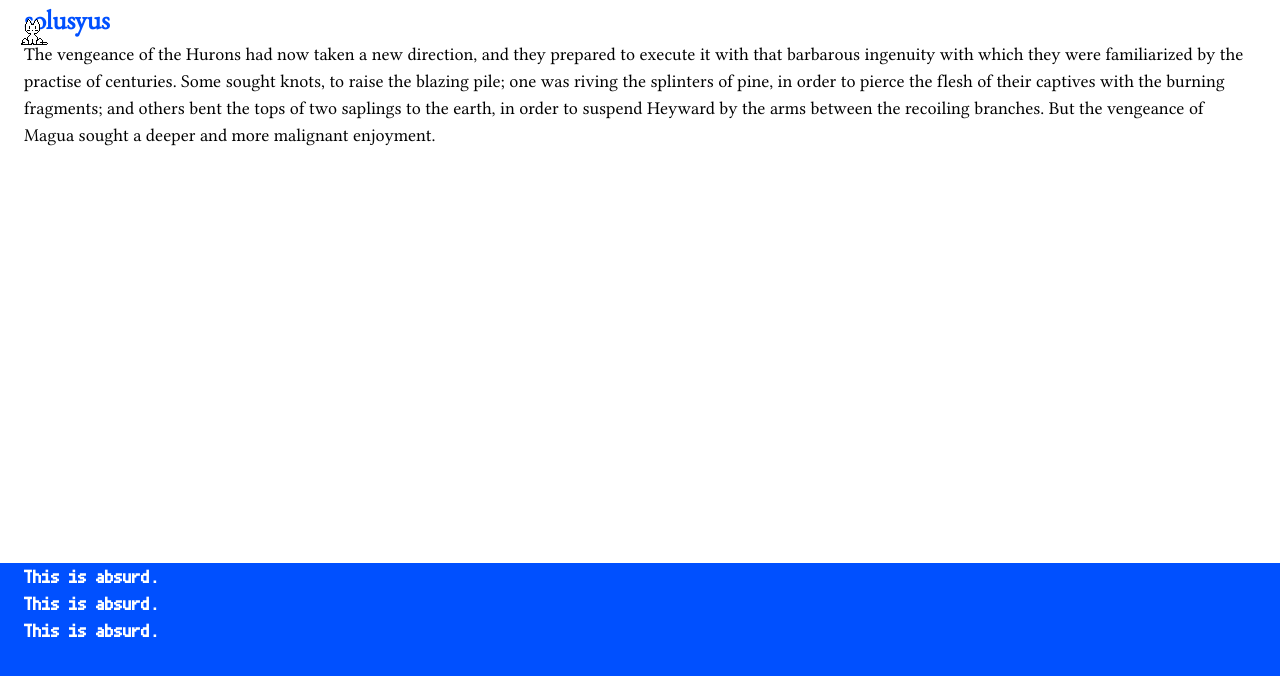
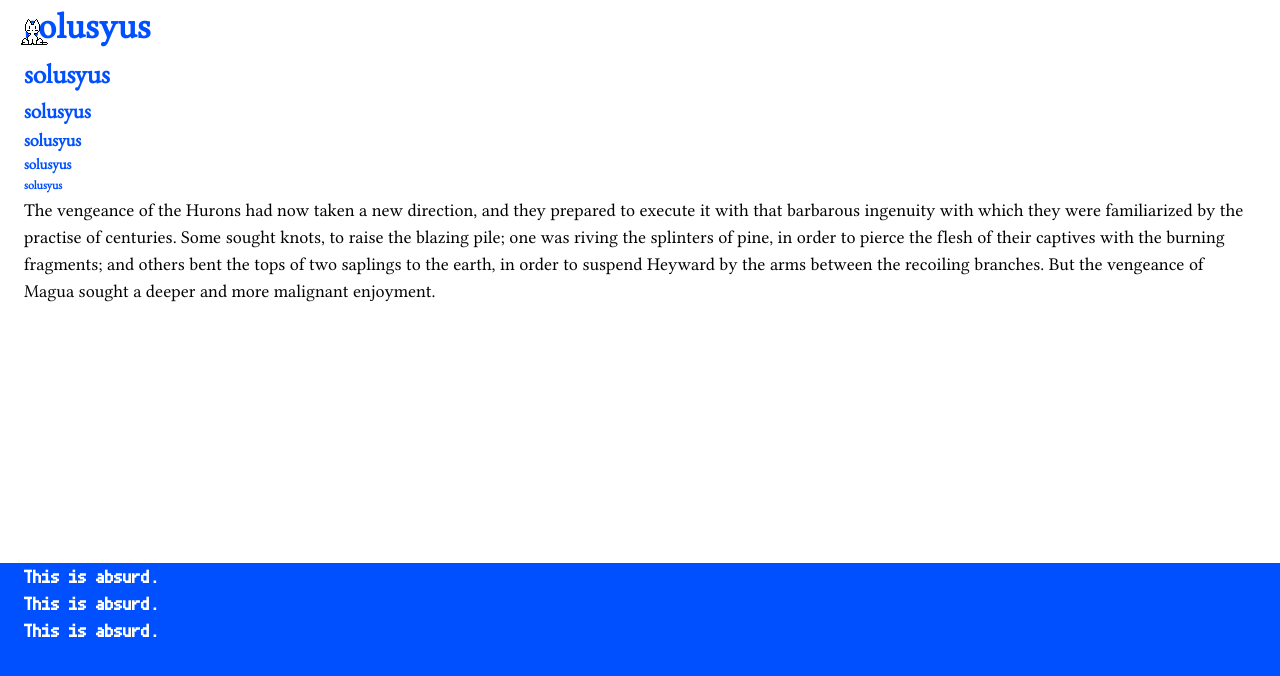
Before and after one commit to solusyus/website, a Jekyll site: the page built from index.html, in a window 1280 px wide. Shown: the top 676 px of the page. Built offline with Jekyll 4.4.1, drawn with Linux system fonts in a browser that asks for light colours; nearby versions of some CDN libraries; a script that is not in the unit is left out.

Commit message:
Update header.html

```diff
--- a/_includes/header.html
+++ b/_includes/header.html
@@ -1,5 +1,10 @@
 <header>
   <button style="all: unset; cursor: pointer;" class="tip" data-tip="Hello, Universe!">
+    <h1 class="site-heading">solusyus</h1>
     <h2 class="site-heading">solusyus</h2>
+    <h3 class="site-heading">solusyus</h3>
+    <h4 class="site-heading">solusyus</h4>
+    <h5 class="site-heading">solusyus</h5>
+    <h6 class="site-heading">solusyus</h6>
   </button>
 </header>
```
